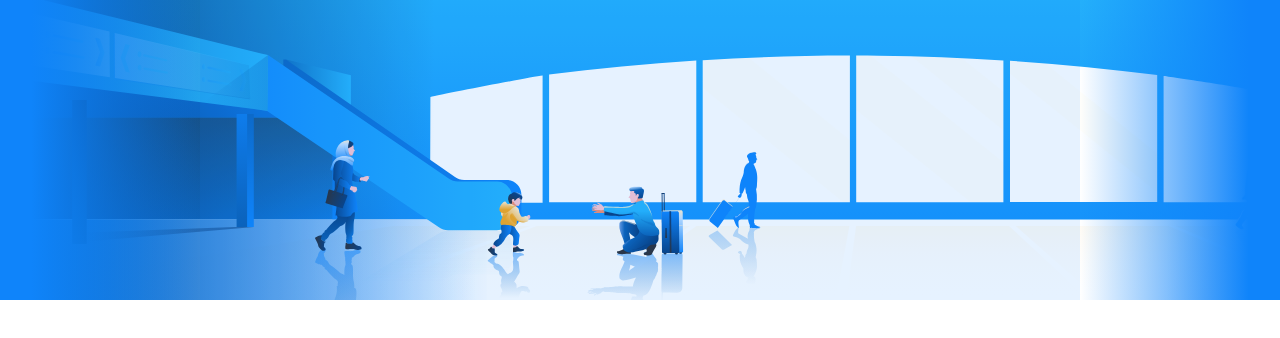
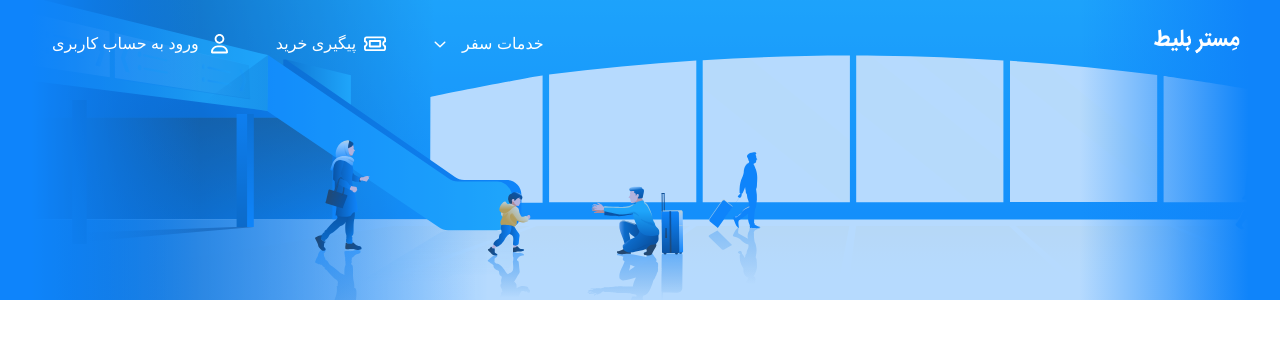
Before and after one commit to amir-9/mr-blit-clone, a Next.js app: page / in a window 1280 px wide. Shown: the top 338 px of the page. Built offline with nearby package versions, Linux system fonts and the light colour scheme.

Commit message:
navbar completed & font changed

```diff
--- a/app/components/Header.tsx
+++ b/app/components/Header.tsx
@@ -26,12 +26,12 @@ const Header = () => {
       <div
         className="
           absolute
-          left-[200px]
-          right-[200px]
+          left-0
+          right-0
           top-0
           h-full
           z-10
-          bg-[rgba(15,132,250,.1)]
+          bg-[rgba(15,132,250,.3)]
         "
       />
       <div
--- a/app/components/Navbar.tsx
+++ b/app/components/Navbar.tsx
@@ -1,13 +1,87 @@
 "use client";
 
+import Image from "next/image";
 import NavbarIcons from "./icons/NavbarIcons";
 
 const Navbar = () => {
   return (
-    <nav className="w-full flex justify-center">
-      <div className="px-10 py-8 w-full max-w-[1300px] rtl text-white">
-        <div className=""></div>
-        <div></div>
+    <nav className="w-full flex justify-center z-20 relative">
+      <div
+        className="
+          px-10
+          py-6
+          w-full
+          max-w-[1290px]
+          rtl
+          text-white
+          flex
+          justify-between
+        "
+      >
+        <div className="">
+          <Image src="/images/logo.webp" alt="logo" width={86} height={32} />
+        </div>
+        <div>
+          <ul className="flex items-center gap-6">
+            <li>
+              <div
+                className="
+                  flex
+                  items-center
+                  gap-4
+                  rounded-full
+                  hover:bg-[rgba(0,0,0,.1)]
+                  px-3
+                  py-2
+                  cursor-pointer
+                "
+              >
+                <span>خدمات سفر</span>
+                <span className="w-[12px]">
+                  <NavbarIcons name="angleDown" fill="white" />
+                </span>
+              </div>
+            </li>
+            <li>
+              <div
+                className="
+                  flex
+                  items-center
+                  gap-2
+                  rounded-full
+                  hover:bg-[rgba(0,0,0,.1)]
+                  px-3
+                  py-2
+                  cursor-pointer
+                "
+              >
+                <span className="w-[22px]">
+                  <NavbarIcons name="ticket" fill="white" />
+                </span>
+                <span>پیگیری خرید</span>
+              </div>
+            </li>
+            <li>
+              <div
+                className="
+                  flex
+                  items-center
+                  gap-3
+                  rounded-full
+                  hover:bg-[rgba(0,0,0,.1)]
+                  px-3
+                  py-2
+                  cursor-pointer
+                "
+              >
+                <span className="w-[17px]">
+                  <NavbarIcons name="user" fill="white" />
+                </span>
+                <span>ورود به حساب کاربری</span>
+              </div>
+            </li>
+          </ul>
+        </div>
       </div>
     </nav>
   );
--- a/app/globals.css
+++ b/app/globals.css
@@ -1,6 +1,11 @@
 @tailwind base;
 @tailwind components;
 @tailwind utilities;
+
+/* @font-face {
+  font-family: "Iran-sans-xv";
+  src: url(/public/fonts/IRANSansXV.woff);
+} */
 
 :root {
   --blue-100: #e8f1fa;
--- a/app/layout.tsx
+++ b/app/layout.tsx
@@ -1,7 +1,16 @@
+import localFont from "next/font/local";
+
 import "./globals.css";
-import { Inter } from "next/font/google";
 
-const inter = Inter({ subsets: ["latin"] });
+const iranSansXV = localFont({
+  src: "../public/fonts/IRANSansXV.woff",
+  variable: "--font-iran-sans",
+});
+
+const iranSansNum = localFont({
+  src: "../public/fonts/IRANSansWeb(FaNum).ttf",
+  variable: "--font-iran-num",
+});
 
 export const metadata = {
   title: "بلیط هواپیما",
@@ -15,7 +24,9 @@ export default function RootLayout({
 }) {
   return (
     <html lang="en">
-      <body className={inter.className}>{children}</body>
+      <body className={`${iranSansXV.className} ${iranSansNum.className}`}>
+        {children}
+      </body>
     </html>
   );
 }
--- a/package.json
+++ b/package.json
@@ -9,6 +9,7 @@
     "lint": "next lint"
   },
   "dependencies": {
+    "@next/font": "^13.4.4",
     "@types/node": "20.2.3",
     "@types/react": "18.2.7",
     "@types/react-dom": "18.2.4",
--- a/tailwind.config.js
+++ b/tailwind.config.js
@@ -1,18 +1,16 @@
 /** @type {import('tailwindcss').Config} */
 module.exports = {
   content: [
-    './pages/**/*.{js,ts,jsx,tsx,mdx}',
-    './components/**/*.{js,ts,jsx,tsx,mdx}',
-    './app/**/*.{js,ts,jsx,tsx,mdx}',
+    "./pages/**/*.{js,ts,jsx,tsx,mdx}",
+    "./components/**/*.{js,ts,jsx,tsx,mdx}",
+    "./app/**/*.{js,ts,jsx,tsx,mdx}",
   ],
   theme: {
     extend: {
-      backgroundImage: {
-        'gradient-radial': 'radial-gradient(var(--tw-gradient-stops))',
-        'gradient-conic':
-          'conic-gradient(from 180deg at 50% 50%, var(--tw-gradient-stops))',
+      fontFamily: {
+        irnum: ["var(--font-iran-num)"],
       },
     },
   },
   plugins: [],
-}
+};
```
Also changed, not shown: public/fonts/IRANSansXV.woff (renamed from public/fonts/IRANSansXV.4d78c4d.woff), 1 other file (tests, documents, lock files or other folders).
